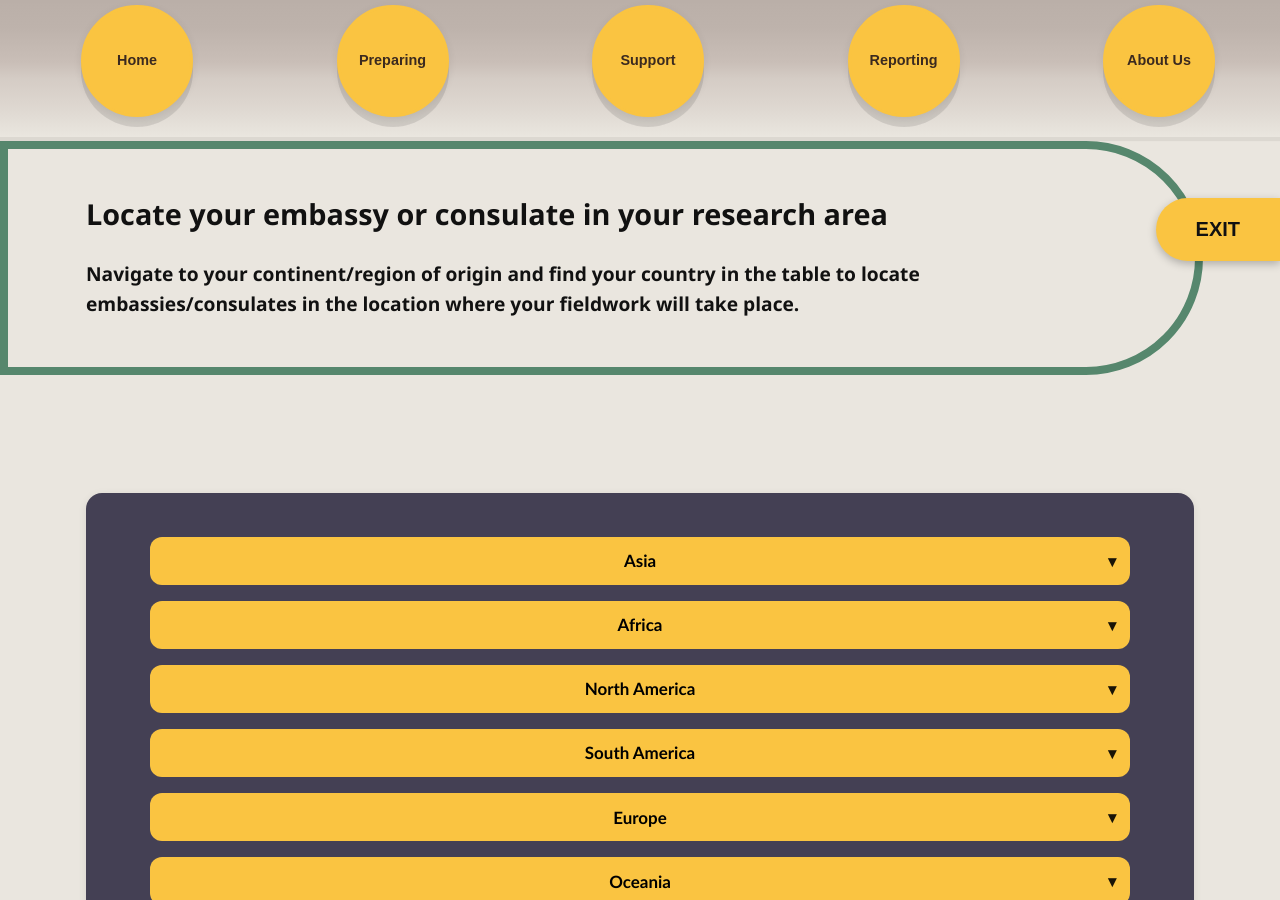
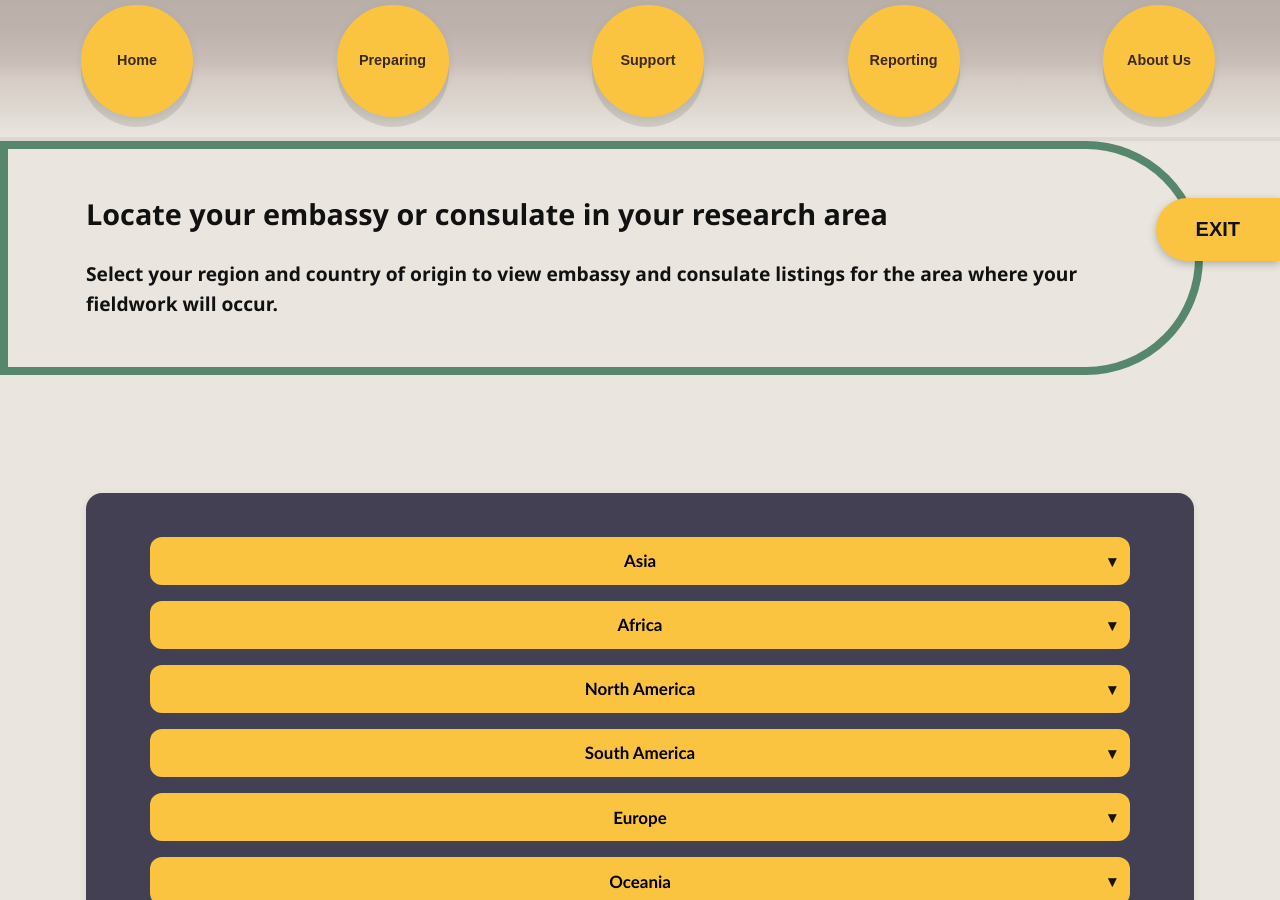
Before and after one commit to AnthroSafetyWarrior/GoldenTrowelProject, a Jekyll site: the page built from _pages/embassyprep.html, in a window 1280 px wide and 900 px high, scrolled down 2482 px. Built offline with Jekyll 4.4.1, drawn with Linux system fonts in a browser that asks for light colours.

```diff
--- a/_pages/embassyprep.html
+++ b/_pages/embassyprep.html
@@ -237,10 +237,9 @@
 <section id=locate class="pillband pill--sage pill--clip-left pill--tight">
  <div class="section">
     <h2>Locate your embassy or consulate in your research area</h2>
-    <p class="lede">Navigate to your continent/region of origin and find your country in the table to locate embassies/consulates in the location where your fieldwork will take place.</p>
+    <p class="lede">Select your region and country of origin to view embassy and consulate listings for the area where your fieldwork will occur.</p>
 </div>
 </section>
-
 
      <section class="section section--flush">
     <div id=asia class="country-section">
@@ -1157,7 +1156,10 @@
 </tr>
 
                 <tr>
-                        <td><a href="{{ '/embassyprep.html' | relative_url }}#usa">USA</a></td>
+                        <td>United States of America</td>
+                        <td>Department of State</td>
+<td><a href="https://www.usembassy.gov/"  target="_blank"  rel="noopener noreferrer">Find embassy / consulate</a></td>
+</tr>
 
                     </tbody>
                   </table>
```
